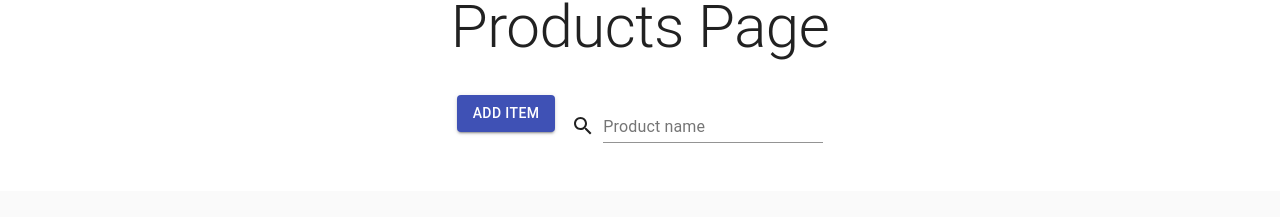
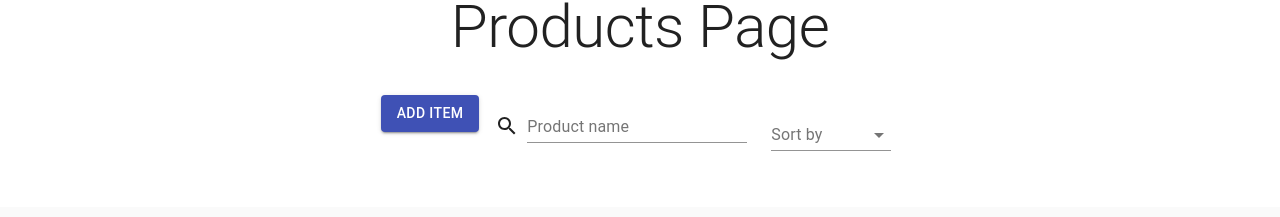
Before and after one commit to Guusy/yobi-interview-challenge, a React app: page /#/ in a window 1280 px wide. Shown: the part 137-354 px from the top of the page. Built offline with nearby package versions, Linux system fonts and the light colour scheme; no server answers.

Commit message:
add sort component

```diff
--- a/src/actions/index.js
+++ b/src/actions/index.js
@@ -3,10 +3,14 @@ import startFetching from './startFetching/startFetchingAction'
 import finishFetching from './finishFetching/finishFetchingAction'
 import removeProduct from './removeProduct/removeProductAction'
 import searchProducts from './searchProducts/searchProductsAction'
+import sortProductsASC from './sortProducts/ASC/sortProductsASCAction'
+import sortProductsDESC from './sortProducts/DESC/sortProductsDESCAction'
 export {
     setProducts,
     startFetching,
     finishFetching,
     removeProduct,
-    searchProducts
+    searchProducts,
+    sortProductsASC,
+    sortProductsDESC
 }
--- a/src/pages/products/ProductsPage.js
+++ b/src/pages/products/ProductsPage.js
@@ -12,6 +12,7 @@ import CircularProgress from '@material-ui/core/CircularProgress';
 import Product from './components/product/ProductContainer';
 import propTypes from 'prop-types';
 import SearchTextfield from './components/searchTextfield/SearchTextfieldContainer';
+import SelectSort from './components/selectSort/SelectSortContainer'
 
 const useStyles = makeStyles(theme => ({
     icon: {
@@ -73,6 +74,10 @@ function ProductsPage(props) {
                                 <Grid item>
                                     <SearchTextfield></SearchTextfield>
                                 </Grid>
+                                <Grid item>
+                                    <SelectSort />
+                                </Grid>
+
                             </Grid>
 
                         </div>
--- /dev/null
+++ b/src/pages/products/components/selectSort/SelectSort.js
@@ -0,0 +1,45 @@
+import React, { useState } from 'react';
+import { makeStyles } from '@material-ui/core/styles';
+import InputLabel from '@material-ui/core/InputLabel';
+import MenuItem from '@material-ui/core/MenuItem';
+import FormControl from '@material-ui/core/FormControl';
+import Select from '@material-ui/core/Select';
+
+const useStyles = makeStyles(theme => ({
+    formControl: {
+        margin: theme.spacing(1),
+        minWidth: 120,
+    },
+}));
+
+const SelectSort = (props) => {
+    const [sort, setSort] = useState('')
+    const classes = useStyles();
+    const { onSortDesc, onSortAsc } = props;
+    const actionsMapper = {
+        asc: onSortAsc,
+        desc: onSortDesc
+    }
+    const handleChange = ({ target: { value } }) => {
+        setSort(value)
+        actionsMapper[value]();
+    }
+    return (
+        <FormControl className={classes.formControl}>
+            <InputLabel htmlFor="sort-products">Sort by</InputLabel>
+            <Select
+                value={sort}
+                onChange={handleChange}
+                inputProps={{
+                    name: 'sort',
+                    id: 'sort-products',
+                }}
+                data-test="select-sort"
+            >
+                <MenuItem value='asc'>Asc</MenuItem>
+                <MenuItem value='desc'>Desc</MenuItem>
+            </Select>
+        </FormControl>
+    )
+}
+export default SelectSort
--- /dev/null
+++ b/src/pages/products/components/selectSort/SelectSortContainer.js
@@ -0,0 +1,15 @@
+import { connect } from 'react-redux';
+import { sortProductsASC, sortProductsDESC } from '../../../../actions'
+import SelectSort from './SelectSort';
+
+export function mapDispatchToProps(dispatch) {
+    return {
+        onSortAsc: ()=> dispatch(sortProductsASC),
+        onSortDesc: () => dispatch(sortProductsDESC),
+    }
+}
+
+export default connect(
+    null,
+    mapDispatchToProps,
+)(SelectSort);
```
Also changed, not shown: 1 other file (tests, documents, lock files or other folders).
